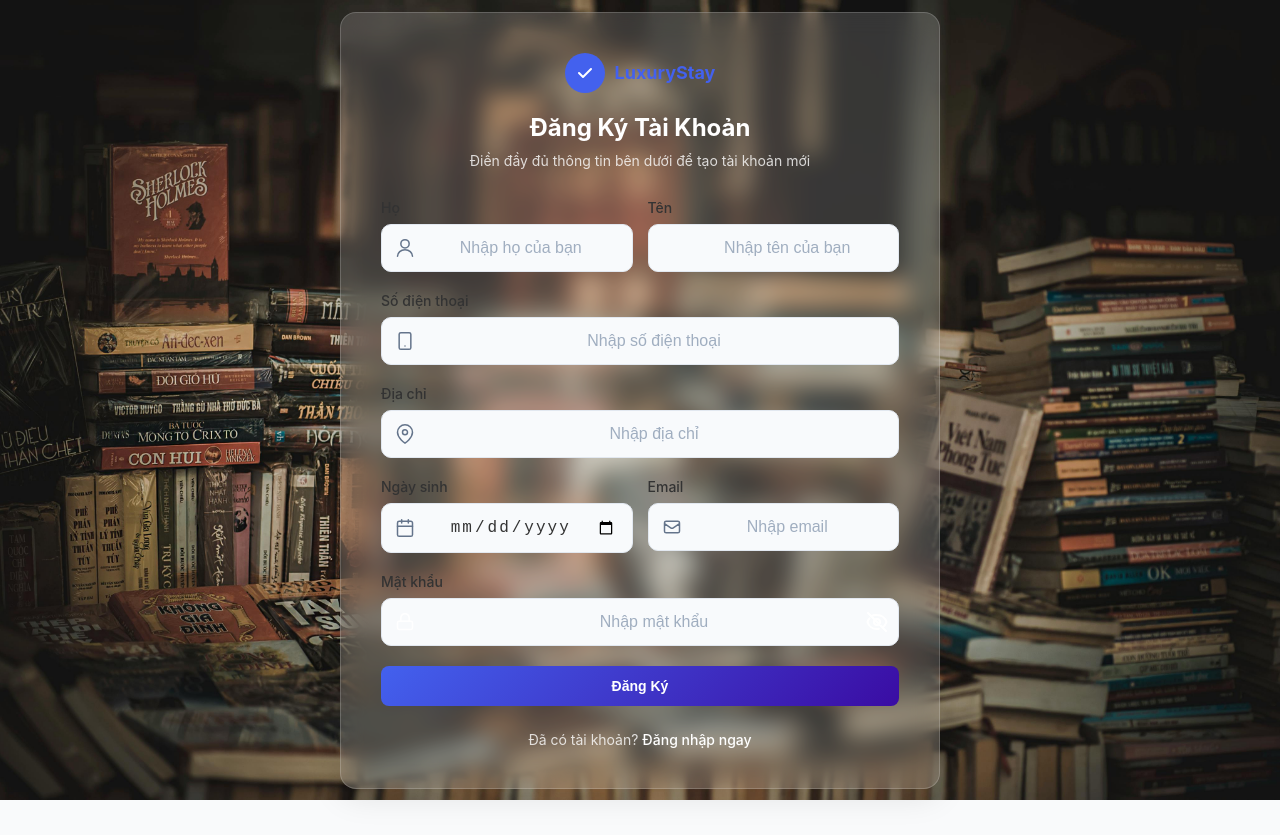
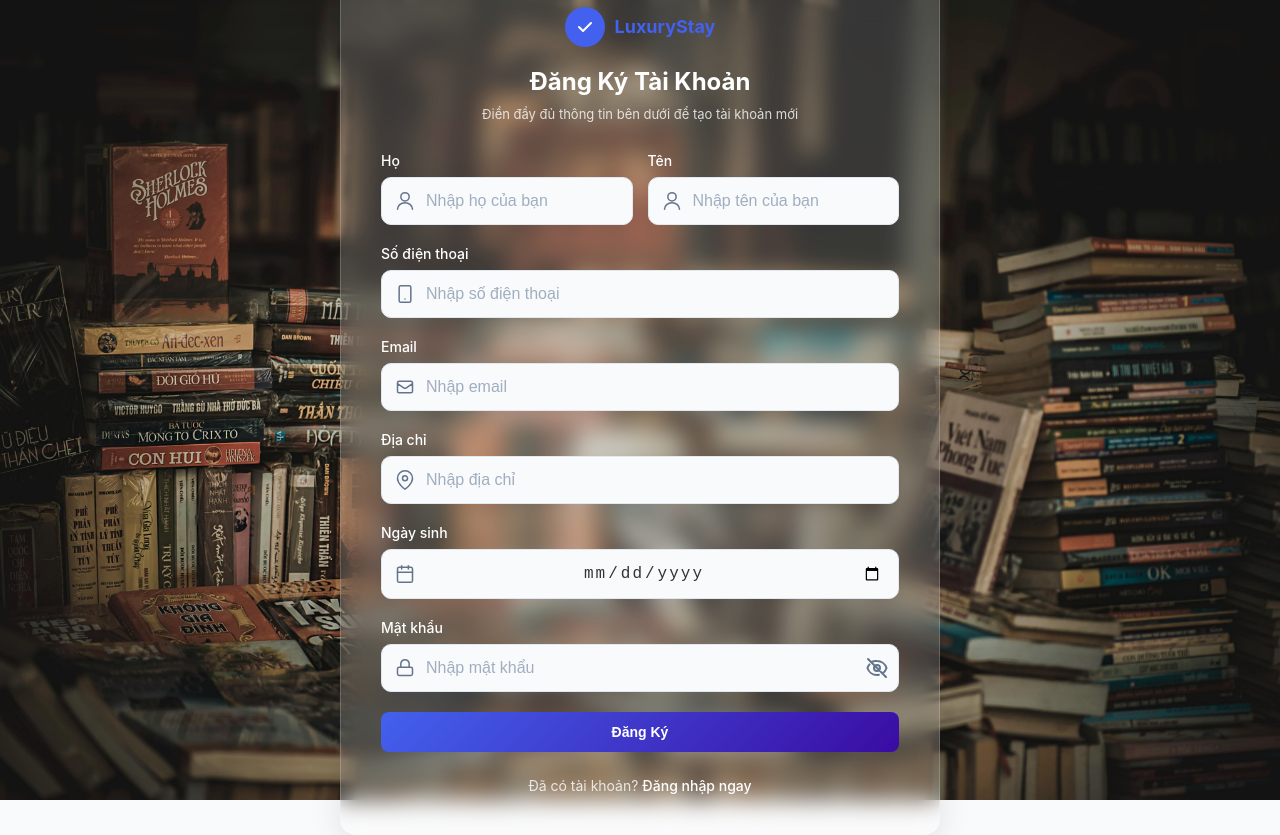
Before and after one commit to Project-Aptech-03/FontEndDev03, a React (Vite) app: page /register in a window 1280 px wide. Before the commit the page ends 800 px from the top, so only its background shows below. Built offline with nearby package versions, Linux system fonts and the light colour scheme; no server answers.

Commit message:
chore(ui): update auth page

```diff
--- a/src/pages/Auth/Login.tsx
+++ b/src/pages/Auth/Login.tsx
@@ -93,7 +93,7 @@ const Login: React.FC = () => {
               </div>
 
               <h2>Chào mừng bạn trở lại !</h2>
-              <p>"Sách không chỉ giúp ta hiểu thêm về thế giới, mà còn giúp ta hiểu rõ hơn về chính mình."</p>
+              <p>"Sách không chỉ giúp ta hiểu thêm về thế giới, sách giúp ta hiểu rõ hơn về chính mình."</p>
             </div>
             <form className="auth-form" onSubmit={handleSubmit}>
               {errors.general && (
@@ -112,7 +112,8 @@ const Login: React.FC = () => {
                   <svg width="20" height="20" viewBox="0 0 20 20" fill="none" className="input-icon">
                     <path
                         d="M2.5 6.66669L9.0755 11.0504C9.63533 11.4236 10.3647 11.4236 10.9245 11.0504L17.5 6.66669M4.16667 15.8334H15.8333C16.7538 15.8334 17.5 15.0872 17.5 14.1667V5.83335C17.5 4.91288 16.7538 4.16669 15.8333 4.16669H4.16667C3.24619 4.16669 2.5 4.91288 2.5 5.83335V14.1667C2.5 15.0872 3.24619 15.8334 4.16667 15.8334Z"
-                        stroke="#FFFFFF" strokeWidth="1.5" strokeLinecap="round" strokeLinejoin="round"/>
+                        stroke="currentColor"
+                        strokeWidth="1.5" strokeLinecap="round" strokeLinejoin="round"/>
                   </svg>
                   <input
                       type="email"
@@ -140,14 +141,14 @@ const Login: React.FC = () => {
                   >
                     <path
                         d="M15.8333 9.16669H4.16667C3.24619 9.16669 2.5 9.91288 2.5 10.8334V15.8334C2.5 16.7538 3.24619 17.5 4.16667 17.5H15.8333C16.7538 17.5 17.5 16.7538 17.5 15.8334V10.8334C17.5 9.91288 16.7538 9.16669 15.8333 9.16669Z"
-                        stroke="#FFFFFF"
                         strokeWidth="1.5"
                         strokeLinecap="round"
+                        stroke="currentColor"
                         strokeLinejoin="round"
                     />
                     <path
                         d="M5.83331 9.16669V5.83335C5.83331 4.72828 6.2723 3.66848 7.0537 2.88708C7.8351 2.10568 8.8949 1.66669 9.99998 1.66669C11.1051 1.66669 12.1649 2.10568 12.9463 2.88708C13.7277 3.66848 14.1666 4.72828 14.1666 5.83335V9.16669"
-                        stroke="#FFFF"
+                        stroke="currentColor"
                         strokeWidth="1.5"
                         strokeLinecap="round"
                         strokeLinejoin="round"
--- a/src/pages/Auth/Register.tsx
+++ b/src/pages/Auth/Register.tsx
@@ -93,8 +93,14 @@ const Register: React.FC = () => {
                                 <label htmlFor="firstName">Họ</label>
                                 <div className="input-container">
                                     <svg className="input-icon" width="20" height="20" viewBox="0 0 20 20" fill="none">
-                                        <path d="M10 10C12.3012 10 14.1667 8.13451 14.1667 5.83333C14.1667 3.53215 12.3012 1.66667 10 1.66667C7.69881 1.66667 5.83333 3.53215 5.83333 5.83333C5.83333 8.13451 7.69881 10 10 10Z" stroke="currentColor" strokeWidth="1.5" strokeLinecap="round" strokeLinejoin="round" />
-                                        <path d="M17.5 18.3333C17.5 14.6667 14.1425 11.6667 10 11.6667C5.8575 11.6667 2.5 14.6667 2.5 18.3333" stroke="currentColor" strokeWidth="1.5" strokeLinecap="round" strokeLinejoin="round" />
+                                        <path
+                                            d="M10 10C12.3012 10 14.1667 8.13451 14.1667 5.83333C14.1667 3.53215 12.3012 1.66667 10 1.66667C7.69881 1.66667 5.83333 3.53215 5.83333 5.83333C5.83333 8.13451 7.69881 10 10 10Z"
+                                            stroke="currentColor" strokeWidth="1.5" strokeLinecap="round"
+                                            strokeLinejoin="round"/>
+                                        <path
+                                            d="M17.5 18.3333C17.5 14.6667 14.1425 11.6667 10 11.6667C5.8575 11.6667 2.5 14.6667 2.5 18.3333"
+                                            stroke="currentColor" strokeWidth="1.5" strokeLinecap="round"
+                                            strokeLinejoin="round"/>
                                     </svg>
                                     <input
                                         type="text"
@@ -110,6 +116,16 @@ const Register: React.FC = () => {
                             <div className="form-group">
                                 <label htmlFor="lastName">Tên</label>
                                 <div className="input-container">
+                                    <svg className="input-icon" width="20" height="20" viewBox="0 0 20 20" fill="none">
+                                        <path
+                                            d="M10 10C12.3012 10 14.1667 8.13451 14.1667 5.83333C14.1667 3.53215 12.3012 1.66667 10 1.66667C7.69881 1.66667 5.83333 3.53215 5.83333 5.83333C5.83333 8.13451 7.69881 10 10 10Z"
+                                            stroke="currentColor" strokeWidth="1.5" strokeLinecap="round"
+                                            strokeLinejoin="round"/>
+                                        <path
+                                            d="M17.5 18.3333C17.5 14.6667 14.1425 11.6667 10 11.6667C5.8575 11.6667 2.5 14.6667 2.5 18.3333"
+                                            stroke="currentColor" strokeWidth="1.5" strokeLinecap="round"
+                                            strokeLinejoin="round"/>
+                                    </svg>
                                     <input
                                         type="text"
                                         id="lastName"
@@ -127,8 +143,12 @@ const Register: React.FC = () => {
                             <label htmlFor="phoneNumber">Số điện thoại</label>
                             <div className="input-container">
                                 <svg className="input-icon" width="20" height="20" viewBox="0 0 20 20" fill="none">
-                                    <path d="M14.1667 1.66667H5.83333C4.91286 1.66667 4.16667 2.41286 4.16667 3.33333V16.6667C4.16667 17.5871 4.91286 18.3333 5.83333 18.3333H14.1667C15.0871 18.3333 15.8333 17.5871 15.8333 16.6667V3.33333C15.8333 2.41286 15.0871 1.66667 14.1667 1.66667Z" stroke="currentColor" strokeWidth="1.5" strokeLinecap="round" strokeLinejoin="round" />
-                                    <path d="M10 15H10.0083" stroke="currentColor" strokeWidth="1.5" strokeLinecap="round" strokeLinejoin="round" />
+                                    <path
+                                        d="M14.1667 1.66667H5.83333C4.91286 1.66667 4.16667 2.41286 4.16667 3.33333V16.6667C4.16667 17.5871 4.91286 18.3333 5.83333 18.3333H14.1667C15.0871 18.3333 15.8333 17.5871 15.8333 16.6667V3.33333C15.8333 2.41286 15.0871 1.66667 14.1667 1.66667Z"
+                                        stroke="currentColor" strokeWidth="1.5" strokeLinecap="round"
+                                        strokeLinejoin="round"/>
+                                    <path d="M10 15H10.0083" stroke="currentColor" strokeWidth="1.5"
+                                          strokeLinecap="round" strokeLinejoin="round"/>
                                 </svg>
                                 <input
                                     type="tel"
@@ -141,13 +161,38 @@ const Register: React.FC = () => {
                                 />
                             </div>
                         </div>
-
+                        <div className="form-group">
+                            <label htmlFor="email">Email</label>
+                            <div className="input-container">
+                                <svg className="input-icon" width="20" height="20" viewBox="0 0 20 20" fill="none">
+                                    <path
+                                        d="M2.5 6.66669L9.0755 11.0504C9.63533 11.4236 10.3647 11.4236 10.9245 11.0504L17.5 6.66669M4.16667 15.8334H15.8333C16.7538 15.8334 17.5 15.0872 17.5 14.1667V5.83335C17.5 4.91288 16.7538 4.16669 15.8333 4.16669H4.16667C3.24619 4.16669 2.5 4.91288 2.5 5.83335V14.1667C2.5 15.0872 3.24619 15.8334 4.16667 15.8334Z"
+                                        stroke="currentColor" strokeWidth="1.5" strokeLinecap="round"
+                                        strokeLinejoin="round"/>
+                                </svg>
+                                <input
+                                    type="email"
+                                    id="email"
+                                    name="email"
+                                    value={formData.email}
+                                    onChange={handleChange}
+                                    required
+                                    placeholder="Nhập email"
+                                />
+                            </div>
+                        </div>
                         <div className="form-group">
                             <label htmlFor="address">Địa chỉ</label>
                             <div className="input-container">
                                 <svg className="input-icon" width="20" height="20" viewBox="0 0 20 20" fill="none">
-                                    <path d="M17.5 8.33333C17.5 14.1667 10 19.1667 10 19.1667C10 19.1667 2.5 14.1667 2.5 8.33333C2.5 6.3442 3.29018 4.43655 4.6967 3.03003C6.10322 1.62351 8.01088 0.833328 10 0.833328C11.9891 0.833328 13.8968 1.62351 15.3033 3.03003C16.7098 4.43655 17.5 6.3442 17.5 8.33333Z" stroke="currentColor" strokeWidth="1.5" strokeLinecap="round" strokeLinejoin="round" />
-                                    <path d="M10 10.8333C11.3807 10.8333 12.5 9.71404 12.5 8.33333C12.5 6.95262 11.3807 5.83333 10 5.83333C8.61929 5.83333 7.5 6.95262 7.5 8.33333C7.5 9.71404 8.61929 10.8333 10 10.8333Z" stroke="currentColor" strokeWidth="1.5" strokeLinecap="round" strokeLinejoin="round" />
+                                    <path
+                                        d="M17.5 8.33333C17.5 14.1667 10 19.1667 10 19.1667C10 19.1667 2.5 14.1667 2.5 8.33333C2.5 6.3442 3.29018 4.43655 4.6967 3.03003C6.10322 1.62351 8.01088 0.833328 10 0.833328C11.9891 0.833328 13.8968 1.62351 15.3033 3.03003C16.7098 4.43655 17.5 6.3442 17.5 8.33333Z"
+                                        stroke="currentColor" strokeWidth="1.5" strokeLinecap="round"
+                                        strokeLinejoin="round"/>
+                                    <path
+                                        d="M10 10.8333C11.3807 10.8333 12.5 9.71404 12.5 8.33333C12.5 6.95262 11.3807 5.83333 10 5.83333C8.61929 5.83333 7.5 6.95262 7.5 8.33333C7.5 9.71404 8.61929 10.8333 10 10.8333Z"
+                                        stroke="currentColor" strokeWidth="1.5" strokeLinecap="round"
+                                        strokeLinejoin="round"/>
                                 </svg>
                                 <input
                                     type="text"
@@ -160,16 +205,20 @@ const Register: React.FC = () => {
                                 />
                             </div>
                         </div>
-
-                        <div className="form-row">
                         <div className="form-group">
                             <label htmlFor="dateOfBirth">Ngày sinh</label>
                             <div className="input-container">
                                 <svg className="input-icon" width="20" height="20" viewBox="0 0 20 20" fill="none">
-                                        <path d="M15.8333 3.33333H4.16667C3.24619 3.33333 2.5 4.07952 2.5 5V16.6667C2.5 17.5871 3.24619 18.3333 4.16667 18.3333H15.8333C16.7538 18.3333 17.5 17.5871 17.5 16.6667V5C17.5 4.07952 16.7538 3.33333 15.8333 3.33333Z" stroke="currentColor" strokeWidth="1.5" strokeLinecap="round" strokeLinejoin="round" />
-                                        <path d="M2.5 8.33333H17.5" stroke="currentColor" strokeWidth="1.5" strokeLinecap="round" strokeLinejoin="round" />
-                                        <path d="M13.3333 1.66667V5" stroke="currentColor" strokeWidth="1.5" strokeLinecap="round" strokeLinejoin="round" />
-                                        <path d="M6.66667 1.66667V5" stroke="currentColor" strokeWidth="1.5" strokeLinecap="round" strokeLinejoin="round" />
+                                    <path
+                                        d="M15.8333 3.33333H4.16667C3.24619 3.33333 2.5 4.07952 2.5 5V16.6667C2.5 17.5871 3.24619 18.3333 4.16667 18.3333H15.8333C16.7538 18.3333 17.5 17.5871 17.5 16.6667V5C17.5 4.07952 16.7538 3.33333 15.8333 3.33333Z"
+                                        stroke="currentColor" strokeWidth="1.5" strokeLinecap="round"
+                                        strokeLinejoin="round"/>
+                                    <path d="M2.5 8.33333H17.5" stroke="currentColor" strokeWidth="1.5"
+                                          strokeLinecap="round" strokeLinejoin="round"/>
+                                    <path d="M13.3333 1.66667V5" stroke="currentColor" strokeWidth="1.5"
+                                          strokeLinecap="round" strokeLinejoin="round"/>
+                                    <path d="M6.66667 1.66667V5" stroke="currentColor" strokeWidth="1.5"
+                                          strokeLinecap="round" strokeLinejoin="round"/>
                                 </svg>
                                 <input
                                     type="date"
@@ -181,27 +230,9 @@ const Register: React.FC = () => {
                                 />
                             </div>
                         </div>
-                            <div className="form-group">
-                                <label htmlFor="email">Email</label>
-                                <div className="input-container">
-                                    <svg className="input-icon" width="20" height="20" viewBox="0 0 20 20" fill="none">
-                                        <path d="M2.5 6.66669L9.0755 11.0504C9.63533 11.4236 10.3647 11.4236 10.9245 11.0504L17.5 6.66669M4.16667 15.8334H15.8333C16.7538 15.8334 17.5 15.0872 17.5 14.1667V5.83335C17.5 4.91288 16.7538 4.16669 15.8333 4.16669H4.16667C3.24619 4.16669 2.5 4.91288 2.5 5.83335V14.1667C2.5 15.0872 3.24619 15.8334 4.16667 15.8334Z" stroke="currentColor" strokeWidth="1.5" strokeLinecap="round" strokeLinejoin="round" />
-                                    </svg>
-                                    <input
-                                        type="email"
-                                        id="email"
-                                        name="email"
-                                        value={formData.email}
-                                        onChange={handleChange}
-                                        required
-                                        placeholder="Nhập email"
-                                    />
-                                </div>
-                            </div>
-                        </div>
 
                         <div className="form-group">
-                            <label htmlFor="password">Mật khẩu</label>
+                            <label color="white" htmlFor="password">Mật khẩu</label>
                             <div className="input-container">
                                 <svg
                                     width="20"
@@ -212,15 +243,15 @@ const Register: React.FC = () => {
                                 >
                                     <path
                                         d="M15.8333 9.16669H4.16667C3.24619 9.16669 2.5 9.91288 2.5 10.8334V15.8334C2.5 16.7538 3.24619 17.5 4.16667 17.5H15.8333C16.7538 17.5 17.5 16.7538 17.5 15.8334V10.8334C17.5 9.91288 16.7538 9.16669 15.8333 9.16669Z"
-                                        stroke="#FFFFFF"
                                         strokeWidth="1.5"
                                         strokeLinecap="round"
+                                        stroke="currentColor"
                                         strokeLinejoin="round"
                                     />
                                     <path
                                         d="M5.83331 9.16669V5.83335C5.83331 4.72828 6.2723 3.66848 7.0537 2.88708C7.8351 2.10568 8.8949 1.66669 9.99998 1.66669C11.1051 1.66669 12.1649 2.10568 12.9463 2.88708C13.7277 3.66848 14.1666 4.72828 14.1666 5.83335V9.16669"
-                                        stroke="#FFFF"
                                         strokeWidth="1.5"
+                                        stroke="currentColor"
                                         strokeLinecap="round"
                                         strokeLinejoin="round"
                                     />
@@ -236,7 +267,6 @@ const Register: React.FC = () => {
                                     placeholder="Nhập mật khẩu"
                                 />
 
-                                {/* Icon con mắt để toggle */}
                                 <button
                                     type="button"
                                     className="toggle-password"
--- a/src/pages/Auth/auth.css
+++ b/src/pages/Auth/auth.css
@@ -61,7 +61,8 @@
 .auth-header p {
     color: rgba(255, 255, 255, 0.8);
     margin: 0;
-    font-size: 14px;
+    font-size: 13px;
+    text-align: center;
 }
 
 .auth-form {
@@ -80,7 +81,7 @@
     display: block;
     font-size: 14px;
     font-weight: 500;
-    color: white;
+    color: white !important;
     margin-bottom: 8px;
 }
 
@@ -97,30 +98,38 @@
     top: 50%;
     transform: translateY(-50%);
     z-index: 1;
-    color: white;
+    color: #64748B;
+}
+
+input[type="date"] {
+    background-color: rgba(255, 255, 255, 0.1);
+    border: 1px solid rgba(255, 255, 255, 0.3);
+    padding: 10px 12px;
+    border-radius: 8px;
+}
+input[type="date"]::placeholder {
+    color: rgba(255, 255, 255, 0.6);
 }
 
 .form-group input {
     width: 100%;
     padding: 12px 16px 12px 44px;
-    border: 1px solid rgba(255, 255, 255, 0.2);
     border-radius: 8px;
     font-size: 14px;
     transition: all 0.2s ease;
-    background: rgba(255, 255, 255, 0.1);
     color: white;
     box-sizing: border-box;
 }
 
 .form-group input::placeholder {
     color: rgba(255, 255, 255, 0.6);
+    text-align: left;
+    vertical-align: middle;
 }
 
 .form-group input:focus {
     outline: none;
-    border-color: rgba(255, 255, 255, 0.4);
-    box-shadow: 0 0 0 3px rgba(255, 255, 255, 0.1);
-    background: rgba(255, 255, 255, 0.15);
+
 }
 
 .form-group input.error {
@@ -131,11 +140,6 @@
     box-shadow: 0 0 0 3px rgba(239, 68, 68, 0.15);
 }
 
-
-
-.input-container input::placeholder {
-    color: rgba(255, 255, 255, 0.6);
-}
 
 .input-container input:focus {
     outline: none;
@@ -149,7 +153,7 @@
     right: 10px;
     background: none;
     border: none;
-    color: #FFFFFF;
+    color: #64748B;
     cursor: pointer;
     display: flex;
     align-items: center;
--- a/src/routes/AppRouter.tsx
+++ b/src/routes/AppRouter.tsx
@@ -1,4 +1,4 @@
-import { Route, Routes } from "react-router-dom";
+import {Navigate, Route, Routes} from "react-router-dom";
 import Home from "../pages/Home";
 import Register from "../pages/Auth/Register";
 import Login from "../pages/Auth/Login";
@@ -21,6 +21,7 @@ import VerifyOtp from "../pages/Auth/VerifyOtp";
 export const AppRouter = () => (
   <Routes>
     <Route element={<AuthLayout />}>
+        <Route path="/" element={<Navigate to="/login" replace />} />
         {/*<Route path={"/login"} element={<AuthPage />} />*/}
       <Route path="/login" element={<Login />} />
       <Route path="/register" element={<Register />} />
```
Lines whose indentation alone changed are shown as unchanged.
